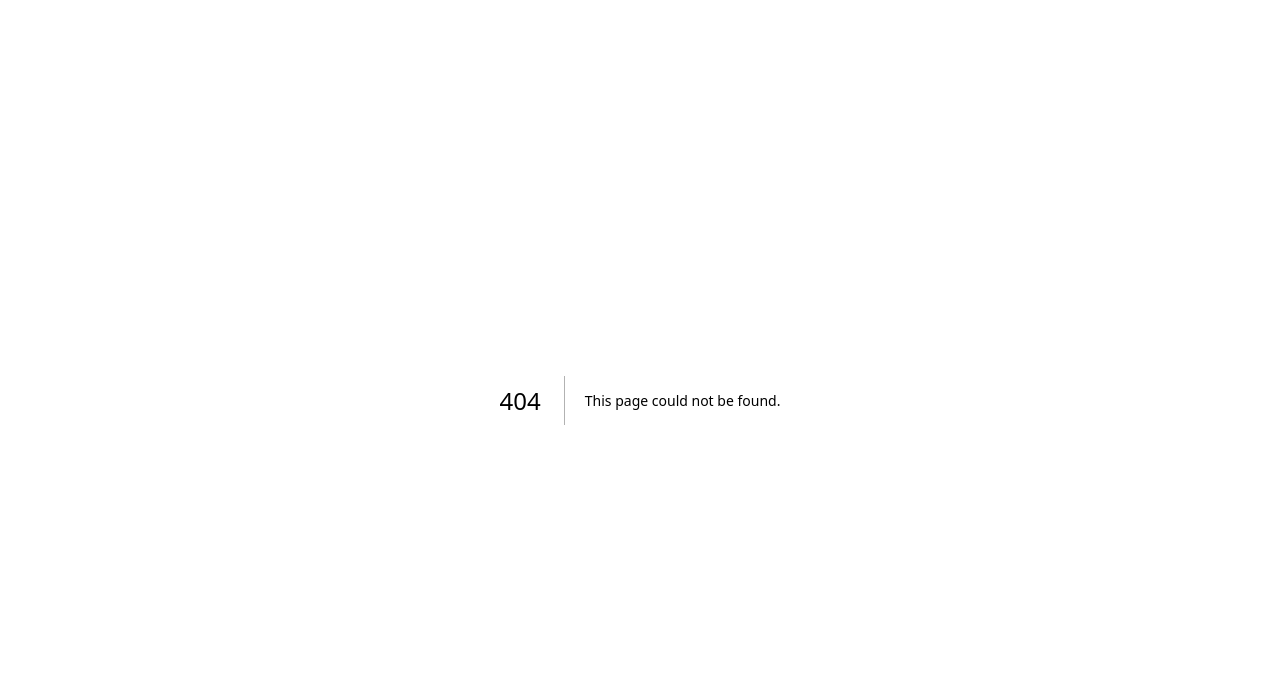
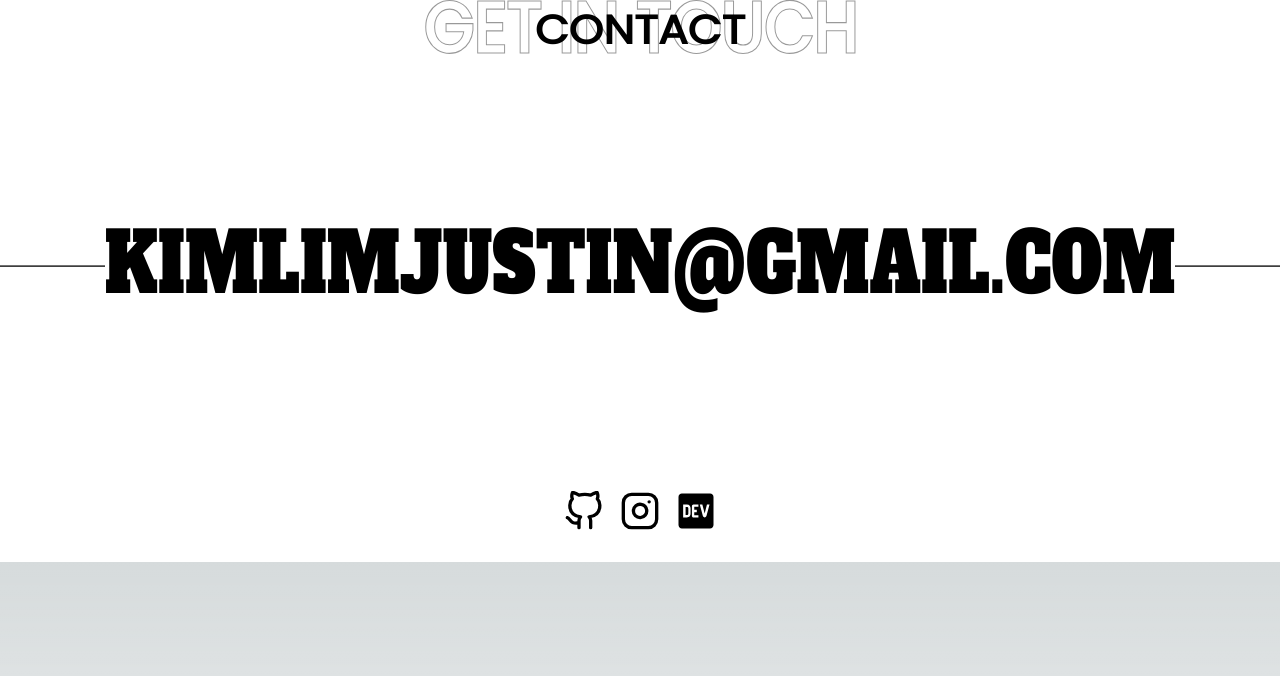
Before and after one commit to kimlimjustin/kimlimjustin.com, a Next.js app: page /components/contact in a window 1280 px wide. Before the commit this address had no page. Shown: the top 676 px of the page. Built offline with nearby package versions, Linux system fonts and the light colour scheme.

Commit message:
feat: contact

```diff
--- /dev/null
+++ b/src/pages/components/contact.tsx
@@ -0,0 +1,64 @@
+import { Poppins, Alfa_Slab_One } from "next/font/google";
+import styles from "@/styles/Home.module.css";
+import {
+    EMAIL,
+    GITHUB_LINK,
+    INSTAGRAM_LINK,
+    FOREM_LINK,
+} from "@/utils/constant";
+import { GitHubIcon, InstagramIcon, ForemIcon } from "@/utils/icon";
+
+const POPPINS = Poppins({
+    weight: "400",
+    subsets: ["latin-ext"],
+});
+
+const ALFA_SLAB_ONE = Alfa_Slab_One({
+    weight: "400",
+    subsets: ["latin-ext"],
+});
+
+const Contact = () => {
+    return (
+        <div className={[styles.contactContainer, POPPINS.className].join(" ")}>
+            <h1 className={styles.contactTitle}>Contact</h1>
+            <h2 className={styles.contactSubtitle}>Get in touch</h2>
+            <div
+                className={[styles.contactEmail, ALFA_SLAB_ONE.className].join(
+                    " "
+                )}
+            >
+                <a href={`mailto:${EMAIL}`}>{EMAIL}</a>
+            </div>
+            <div className={styles.contactSocials}>
+                <a
+                    href={GITHUB_LINK}
+                    target="_blank"
+                    rel="noopener noreferrer"
+                    className={styles.socialLink}
+                >
+                    <GitHubIcon></GitHubIcon>
+                </a>
+                <a
+                    href={INSTAGRAM_LINK}
+                    className={styles.socialLink}
+                    title="Instagram"
+                    target="_blank"
+                    rel="noopener noreferrer"
+                >
+                    <InstagramIcon></InstagramIcon>
+                </a>
+                <a
+                    href={FOREM_LINK}
+                    className={styles.socialLink}
+                    title="Forem"
+                    target="_blank"
+                    rel="noopener noreferrer"
+                >
+                    <ForemIcon></ForemIcon>
+                </a>
+            </div>
+        </div>
+    );
+};
+export default Contact;
--- a/src/pages/index.tsx
+++ b/src/pages/index.tsx
@@ -4,6 +4,7 @@ import HomeElement from "./components/home";
 import Navbar from "./components/navbar";
 import AboutElement from "./components/about";
 import Activities from "./components/activities";
+import Contact from "./components/contact";
 export default function Home() {
     return (
         <>
@@ -24,6 +25,7 @@ export default function Home() {
                 <HomeElement />
                 <AboutElement />
                 <Activities />
+                <Contact />
             </main>
         </>
     );
--- a/src/styles/Home.module.css
+++ b/src/styles/Home.module.css
@@ -14,26 +14,25 @@
     );
 }
 
-/* .container::before {
+.container::before {
     content: "";
     filter: blur(200px);
     height: 75%;
     left: 50%;
-    opacity: 0.6;
+    opacity: 0.15;
     position: absolute;
     top: 50%;
     transform: translate(-50%, -50%);
     width: 75%;
-    z-index: -1;
     background: conic-gradient(
         from 147.14deg at 50% 50%,
-        #0f02fe -55.68deg,
-        #ca0014 113.23deg,
-        #6e1fd5 195deg,
-        #0f02fe 304.32deg,
-        #ca0014 473.23deg
+        #f4f6f8 -55.68deg,
+        rgb(251, 245, 236) 113.23deg,
+        #e6eaf2 195deg,
+        rgb(223, 215, 204) 304.32deg,
+        #ffffff 473.23deg
     );
-} */
+}
 
 .glow {
     position: absolute;
@@ -390,6 +389,66 @@
     margin-top: 0.3em;
 }
 
+.contactContainer {
+    flex-direction: column;
+    align-items: center;
+    text-align: center;
+    background-color: white;
+    color: black;
+    position: relative;
+}
+
+.contactTitle {
+    text-transform: uppercase;
+    font-size: 2.5em;
+    transform: scale(1.1, 1);
+    font-weight: 900;
+}
+
+.contactSubtitle {
+    font-size: 4em;
+    font-weight: 900;
+    text-transform: uppercase;
+    position: absolute;
+    top: -0.3em;
+    left: 50%;
+    -webkit-text-stroke: 1px hsla(0, 0%, 0%, 0.4);
+    transform: scale(1, 1.1) translateX(-50%);
+    color: transparent;
+}
+
+.contactEmail {
+    margin: 2.5em 0;
+    font-size: 4rem;
+    font-weight: 400;
+    font-style: normal;
+    transform: scale(1, 1.3);
+    text-transform: uppercase;
+    display: flex;
+}
+
+.contactEmail::before,
+.contactEmail::after {
+    content: "";
+    background-color: #000;
+    width: 100vw;
+    height: 1px;
+    display: block;
+    margin-top: 2.8rem;
+}
+
+.contactSocials {
+    display: flex;
+    margin: 1em auto 0 auto;
+    justify-content: center;
+    align-items: center;
+}
+
+.socialLink svg {
+    width: 2.5em;
+    height: 2.5em;
+    margin: 0.5em;
+}
 @media screen and (max-width: 1024px) {
     .name1,
     .name2 {
@@ -441,6 +500,17 @@
         position: relative;
         border-left: 1px solid hsla(0, 0%, 0%, 0.1);
     }
+    .contactEmail {
+        font-size: 2.3em;
+    }
+    .contactEmail::before,
+    .contactEmail::after {
+        margin-top: 1.5rem;
+    }
+    .contactSubtitle {
+        font-size: 3.5em;
+        top: -0.25em;
+    }
 }
 
 @media screen and (max-width: 768px) {
@@ -486,6 +556,20 @@
     .activitiesSubtitle {
         font-size: 3em;
         top: -0.33em;
+    }
+    .contactEmail {
+        font-size: 1.4em;
+    }
+    .contactEmail::before,
+    .contactEmail::after {
+        margin-top: 0.85rem;
+    }
+    .contactTitle {
+        font-size: 1.4em;
+    }
+    .contactSubtitle {
+        font-size: 2em;
+        top: -0.23em;
     }
 }
 
@@ -556,4 +640,19 @@
     .activitiesItem {
         border-left: none !important;
     }
+    .contactEmail {
+        font-size: 1.1em;
+    }
+    .contactEmail::before,
+    .contactEmail::after {
+        margin-top: 0.7rem;
+    }
+    .contactTitle {
+        font-size: 1.2em;
+    }
+    .contactSubtitle {
+        font-size: 1.8em;
+        width: 100vw;
+        top: -0.25em;
+    }
 }
--- a/src/utils/constant.tsx
+++ b/src/utils/constant.tsx
@@ -4,3 +4,5 @@ export const FOREM_LINK = "https://dev.to/kimlimjustin";
 export const REDDIT_LINK = "https://reddit.com/user/kimlimjustin";
 export const TWITTER_LINK = "https://twitter.com/kimlimjustin";
 export const EMAIL = "kimlimjustin@gmail.com";
+export const CV =
+    "https://www.canva.com/design/DAF1j8Xt7hQ/h3iUZIioqJMWunh7e4W2cg/view?utm_content=DAF1j8Xt7hQ&utm_campaign=designshare&utm_medium=link&utm_source=editor";
```
Also changed, not shown: src/data/activities.ts (+17 -3 lines), src/pages/components/home.tsx (+7 -3 lines), src/pages/components/navbar.tsx (+22 -5 lines), public/activities/studio31.jpg (added), 1 other file (tests, documents, lock files or other folders).
